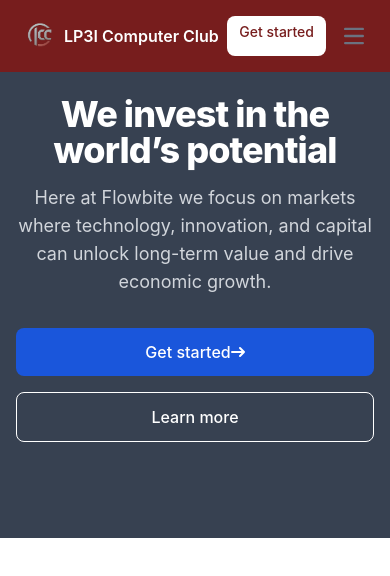
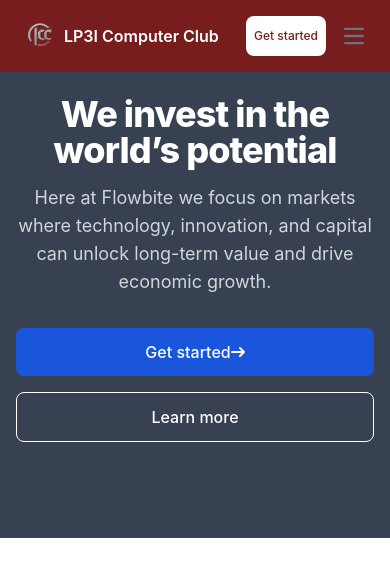
Before and after one commit to fityann/Landing-Page-LCC, a plain HTML site: page index.html in a window 390 px wide. Drawn offline with nearby package versions, Linux system fonts and the light colour scheme.

Commit message:
updet index file

```diff
--- a/index.html
+++ b/index.html
@@ -18,7 +18,7 @@
     <section
         class="bg-center bg-no-repeat bg-[url('https://flowbite.s3.amazonaws.com/docs/jumbotron/conference.jpg')] bg-gray-700 bg-blend-multiply">
         <nav class="bg-red-900 fixed w-full z-20 top-0 start-0">
-            <div class="max-w-screen-xl flex flex-wrap items-center justify-between mx-auto px-4 py-3">
+            <div class="max-w-screen-xl flex items-center justify-between mx-auto px-4 py-3">
                 <!-- Logo -->
                 <a href="#" class="flex items-center ">
                     <img src="img/logolcc.png" class="h-12 md:h-12 z-30" alt="LCC Logo">
@@ -29,8 +29,7 @@
                 <!-- Tombol kanan -->
                 <div class="flex md:order-2 space-x-2">
                     <!-- Tombol Get Started (desktop) -->
-                    <a href="#"
-                        class="text-red-900 bg-white hover:bg-red-900 hover:text-white font-medium rounded-lg text-sm px-3 py-1.5">
+                    <a href="#" class="text-xs sm:text-sm md:text-base px-2 py-1 sm:px-3 sm:py-1.5 flex items-center text-red-900 bg-white hover:bg-red-900 hover:text-white font-medium rounded-lg">
                         Get started
                     </a>
                     <button data-collapse-toggle="navbar-sticky" type="button"
```
